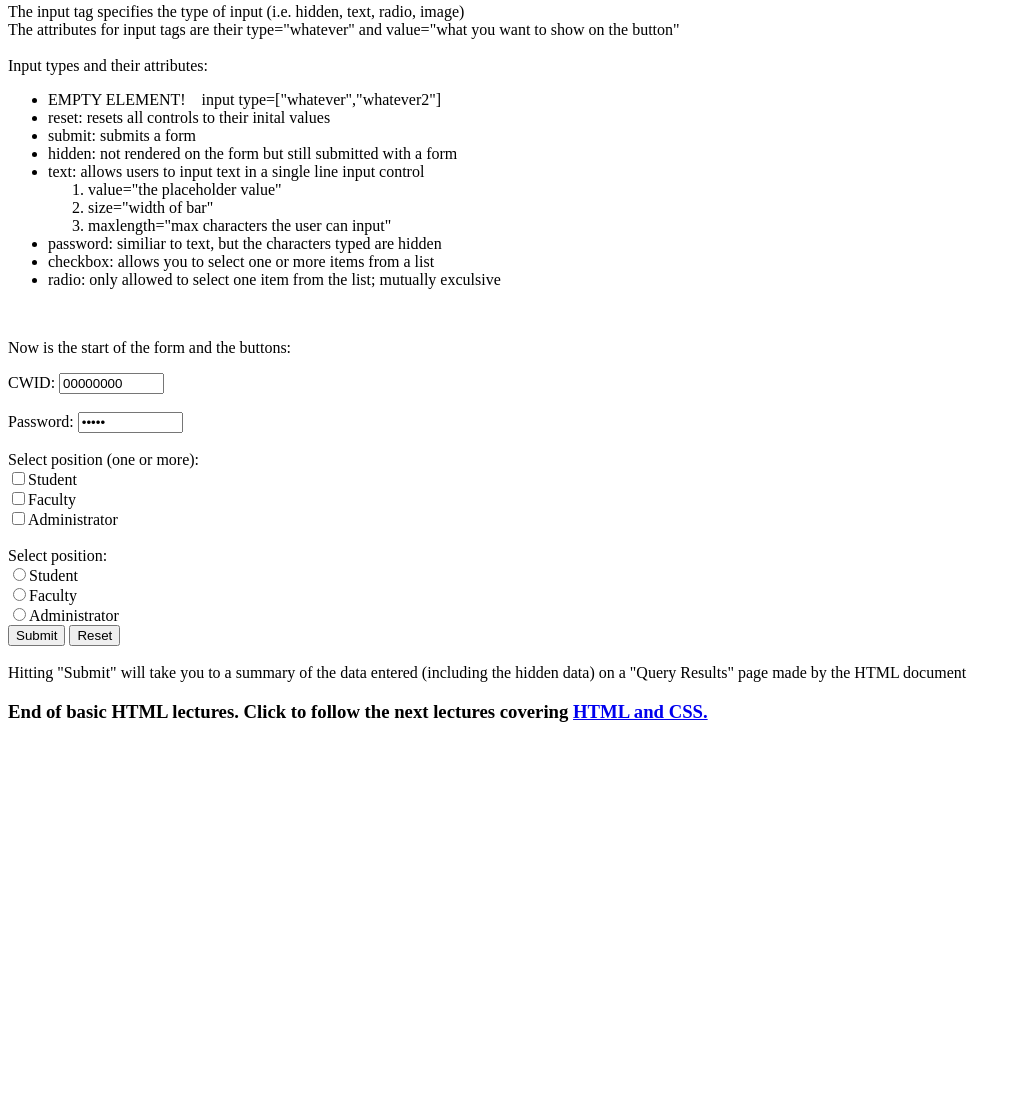
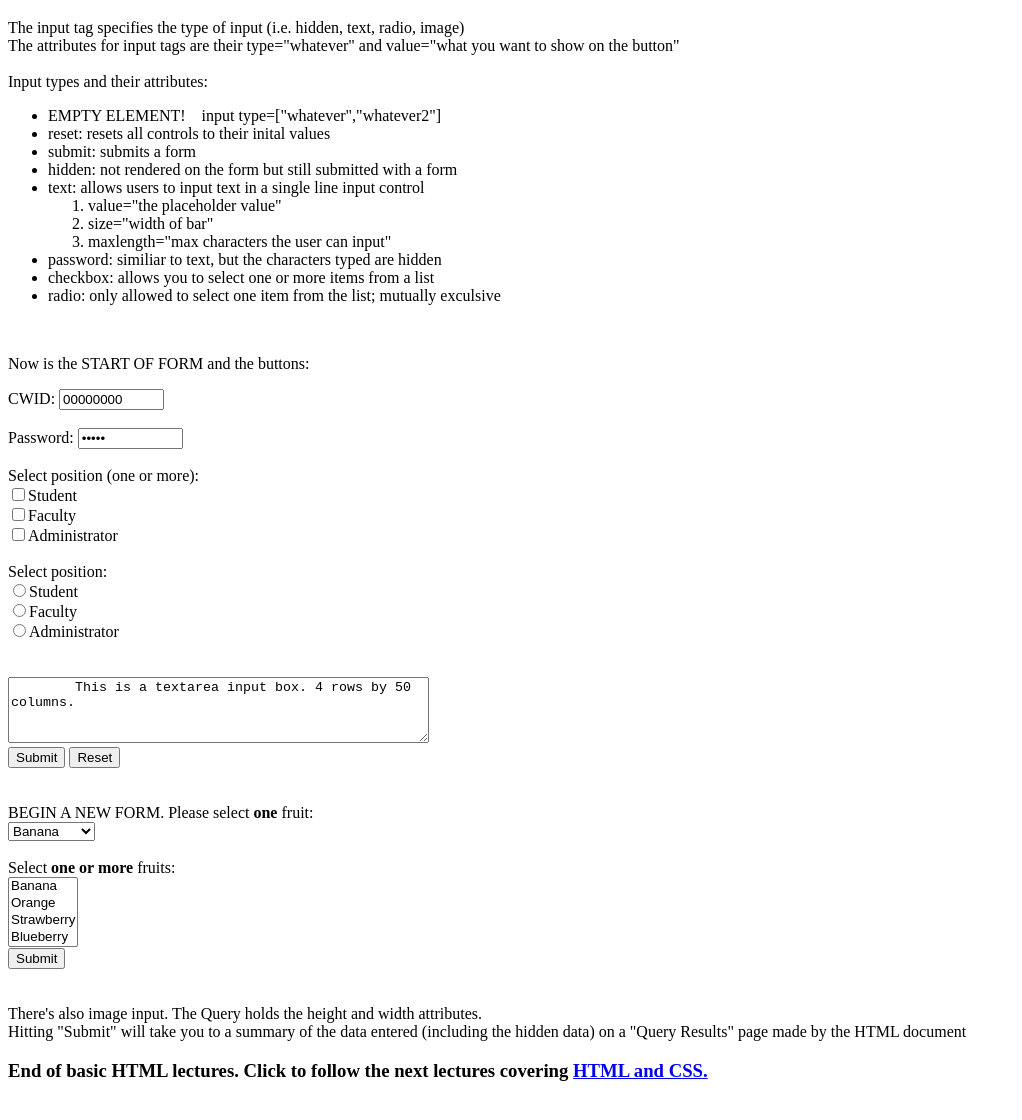
Before and after one commit to betsy-ulm-projects/XHTML-Tags, a plain HTML site: page XHTML Tags -- Trammell.html in a window 1280 px wide. Shown: the part 3396-4516 px from the top of the page, without its empty margins (0-1022 px from the left). Before the commit the page ends 4163 px from the top, so only its background shows below. Drawn offline with Linux system fonts and the light colour scheme.

Commit message:
end of class 10/1/19

```diff
--- a/XHTML Tags -- Trammell.html
+++ b/XHTML Tags -- Trammell.html
@@ -2,28 +2,6 @@
    "http://www.w3.org/TR/xhtml1/DTD/xhtml1-strict.dtd">
 
 <html xmlns = "http://www.w3.org/1999/xhtml">
-
-<!--
-=======================================================================
-Document:         XHTML_template.html
-Author:           Jeri Trammell
-Student Number:   YOUR_STUDENT_CWID_HERE
-Organization:     The University of Louisiana at Monroe
-Class:            CLASS, SEMESTER, YEAR
-Assignment:       Assignemnt XX
-Due Date:         MONTH, DAY, YEAR
-
-Description:      This document displays ...
-
-Honor Statement:  My signature below attests to the fact that I have
-                  neither given nor received aid on this project.
-
-
-X _____________________________________________________________________
-
-
-=======================================================================
--->
 
 <head>
 
@@ -272,7 +250,7 @@ X _____________________________________________________________________
 <hr/>
 
 <p><u>Basic form structure:</u></p>
-<br/.
+<br/>
 
 <p>Form tag attributes:</p>
 <ol>
@@ -311,7 +289,7 @@ X _____________________________________________________________________
 		method="post"
 		enctype="application/x-www-form-urlencoded">
 
-		<p>Now is the start of the form and the buttons:</p>
+		<p>Now is the START OF FORM and the buttons:</p>
 		<input type="hidden" name="hiddenInputName" value="Hidden Value One"/>
 
 		CWID: <input type="text" name="cwid" value="00000000" size="10" maxlength="8"/>
@@ -338,12 +316,48 @@ X _____________________________________________________________________
 		<br/>
 		<input type="radio" name="rposition" value="Administrator" [checked]/>Administrator
 		<br/>
+</div>
+<br/><br/>
 
-		<input type="submit" value="Submit"/>
-		<input type="reset" value="Reset"/>
-	</form>
-</div>
+<textarea rows="4" cols="50">
+	This is a textarea input box. 4 rows by 50 columns.
+</textarea>
 <br/>
+
+<input type="submit" value="Submit"/>
+<input type="reset" value="Reset"/>
+
+</form>
+<br/><br/><br/>
+
+<div>BEGIN A NEW FORM. Please select <b>one</b> fruit:</div>
+<form action="http://www.cs.ulm.edu/~pdw/cgi-bin/post-query"
+	  method="post"
+	  enctype="application/x-www-form-urlencoded"
+	  id="fruit">
+
+  <select name="fruitlist1" form="fruit">
+	<option value="banana">Banana</option>
+	<option value="orange">Orange</option>
+	<option value="strawberry">Strawberry</option>
+	<option value="blueberry">Blueberry</option>
+  </select>
+
+<br/><br/>
+
+<div>Select <b>one or more</b> fruits:</div>
+  <select multiple="multiple" size="4" name="fruitlist2" form="fruit">
+	<option value="banana">Banana</option>
+	<option value="orange">Orange</option>
+	<option value="strawberry">Strawberry</option>
+	<option value="blueberry">Blueberry</option>
+  </select>
+<br/>
+  <input type="submit" value="Submit"/>
+</form>
+<br/><br/>
+
+<div>There's also image input. The Query holds the height and width attributes. </div>
 <div>
 	Hitting "Submit" will take you to a summary of the data entered (including the hidden data) on a "Query Results" page made by the HTML document
 </div>
```
Also changed, not shown: CSS.html (added, +79 -0 lines).
